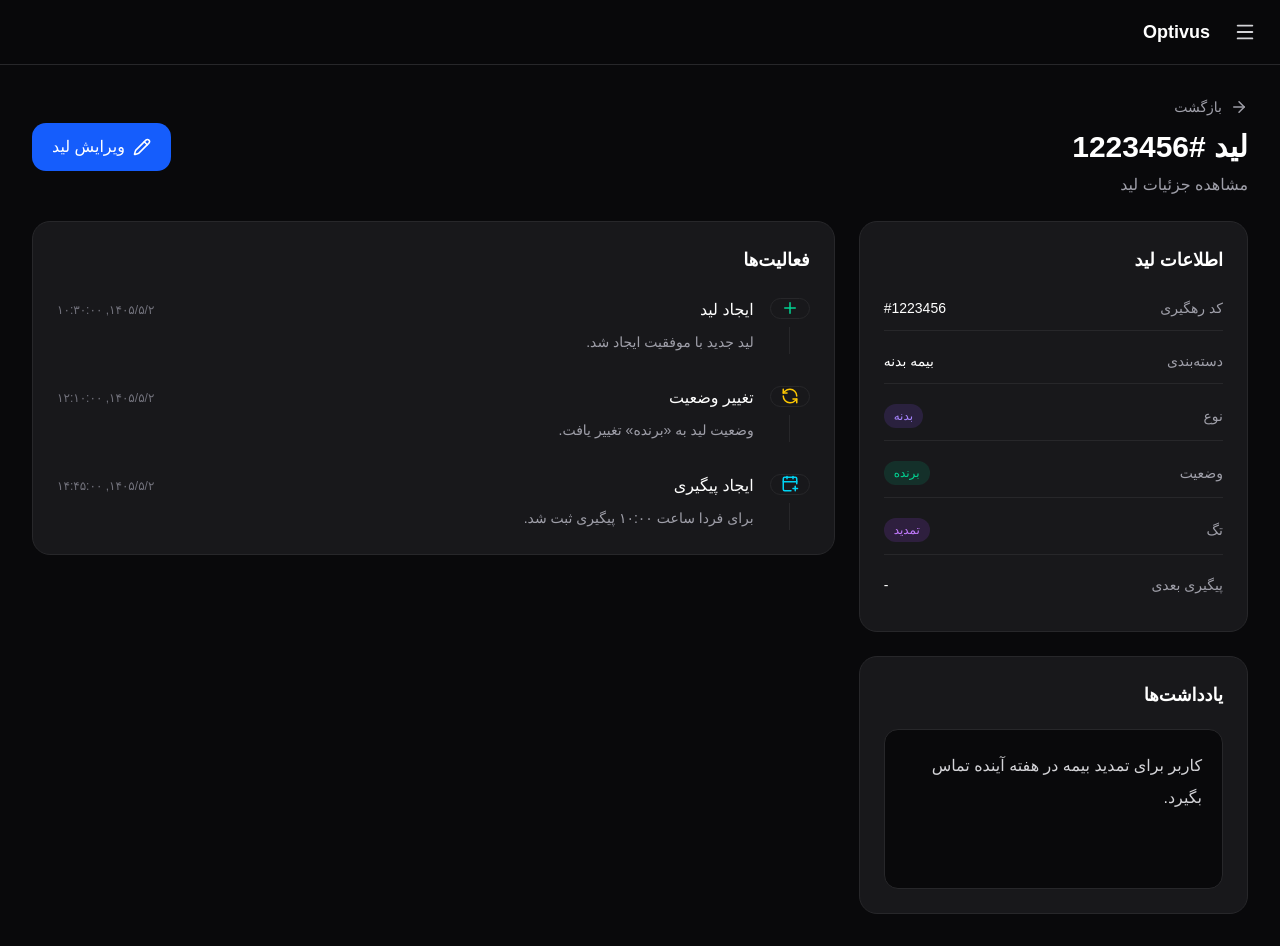
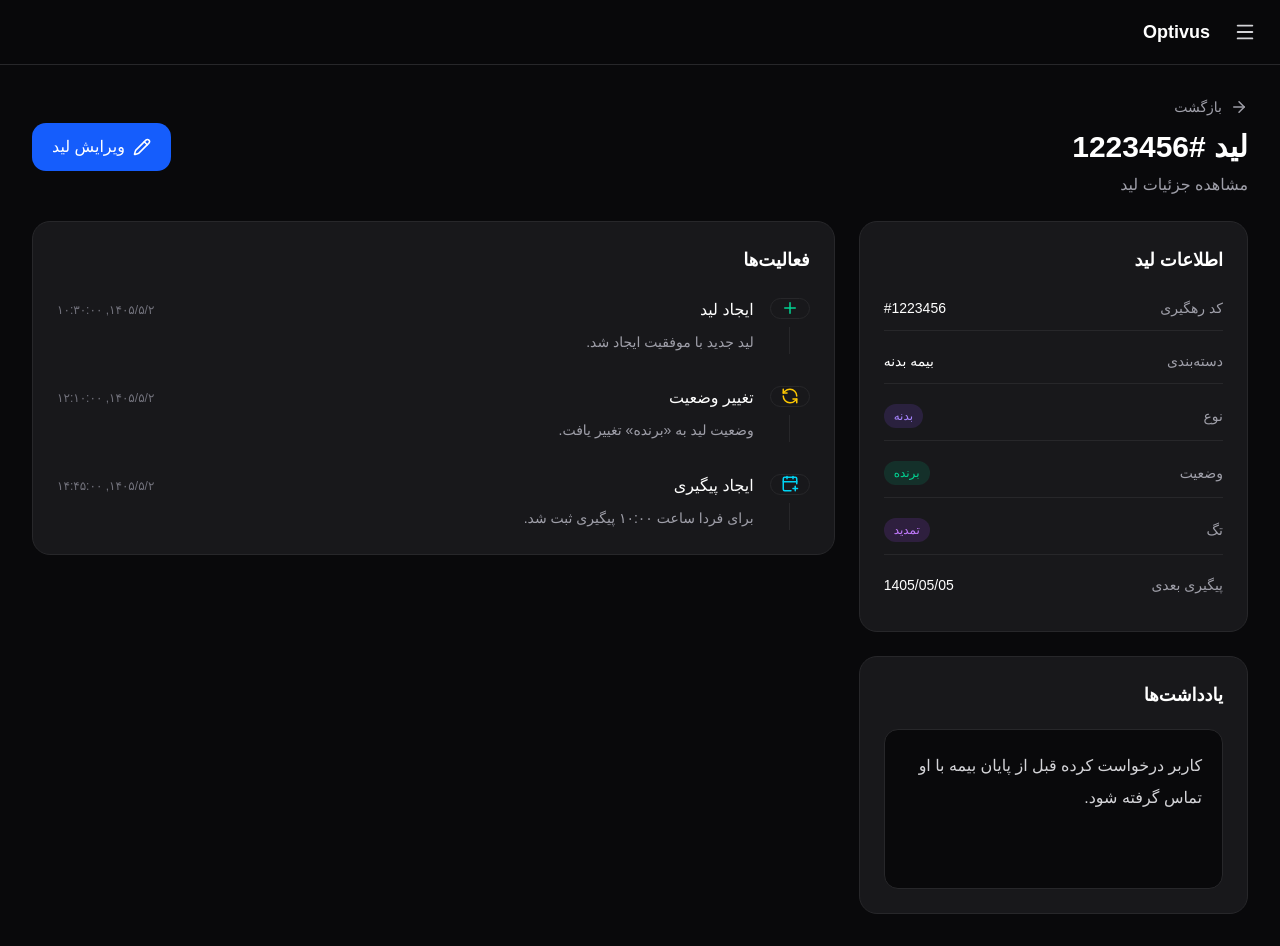
Before and after one commit to rezadrakhshan/Optivus-FrontEnd, a React (Vite) app: page /leads/1 in a window 1280 px wide. Built offline with nearby package versions, Linux system fonts and the light colour scheme.

Commit message:
feat(lead): Developed edit lead page, change mock and type stracture : Convert category to categoryId and add categoryName to lead mock

```diff
--- a/src/components/leads/LeadTable.tsx
+++ b/src/components/leads/LeadTable.tsx
@@ -38,7 +38,7 @@ export default function LeadsTable() {
                   #{lead.trackingCode}
                 </td>
 
-                <td className="px-6 py-5 text-zinc-300">{lead.category}</td>
+                <td className="px-6 py-5 text-zinc-300">{lead.categoryName}</td>
 
                 <td className="px-6 py-5">
                   <LeadBadge color={type.color}>{type.label}</LeadBadge>
--- a/src/components/leads/create/LeadForm.tsx
+++ b/src/components/leads/create/LeadForm.tsx
@@ -1,6 +1,5 @@
 import { useForm } from "react-hook-form";
 import { zodResolver } from "@hookform/resolvers/zod";
-
 
 import {
   leadFormSchema,
@@ -12,9 +11,10 @@ import { categories } from "../../../mock/categories";
 type Props = {
   mode: "create" | "edit";
   defaultValues?: Partial<LeadFormValues>;
+  onSubmit: (data: LeadFormValues) => void | Promise<void>;
 };
 
-export default function LeadForm({ mode, defaultValues }: Props) {
+export default function LeadForm({ mode, defaultValues, onSubmit }: Props) {
   const {
     register,
     handleSubmit,
@@ -39,10 +39,6 @@ export default function LeadForm({ mode, defaultValues }: Props) {
   const status = watch("status");
   const tag = watch("tag");
   const categoryId = watch("categoryId");
-
-  const onSubmit = async (data: LeadFormValues) => {
-    console.log(data);
-  };
 
   return (
     <form
--- a/src/components/leads/detail/LeadInfoCard.tsx
+++ b/src/components/leads/detail/LeadInfoCard.tsx
@@ -20,7 +20,7 @@ export default function LeadInfoCard({ lead }: Props) {
       <div className="space-y-5">
         <Row title="کد رهگیری">#{lead.trackingCode}</Row>
 
-        <Row title="دسته‌بندی">{lead.category}</Row>
+        <Row title="دسته‌بندی">{lead.categoryName}</Row>
 
         <Row title="نوع">
           <LeadBadge color={leadTypeMap[lead.type].color}>
--- a/src/mock/leads.ts
+++ b/src/mock/leads.ts
@@ -1,22 +1,20 @@
-import { type Lead } from "../types/lead";
+import type { Lead } from "../types/lead";
 
 export const leads: Lead[] = [
   {
     id: "1",
+
     trackingCode: 1223456,
-    category: "بیمه بدنه",
+
+    categoryId: "2",
+    categoryName: "بیمه بدنه",
+
     type: "CARBODY",
     status: "WON",
     tag: "RENEWED",
-    notes: "کاربر برای تمدید بیمه در هفته آینده تماس بگیرد.",
-  },
-  {
-    id: "2",
-    trackingCode: 2121212,
-    category: "شخص ثالث",
-    type: "THIRDPARTY",
-    status: "LOST",
-    tag: "FOLLOWUP",
-    notes: "کاربر برای تمدید بیمه در هفته آینده تماس بگیرد.",
+
+    nextFollowUp: "1405/05/05",
+
+    notes: "کاربر درخواست کرده قبل از پایان بیمه با او تماس گرفته شود.",
   },
 ];
--- a/src/pages/leads/CreateLeadPage.tsx
+++ b/src/pages/leads/CreateLeadPage.tsx
@@ -24,7 +24,15 @@ export default function CreateLeadPage() {
         </div>
       </div>
 
-      <LeadForm mode="create" />
+      <LeadForm
+        mode="create"
+        onSubmit={async (data) => {
+          console.log("CREATE", data);
+
+          // TODO:
+          // await createLead(data)
+        }}
+      />
     </div>
   );
 }
--- /dev/null
+++ b/src/pages/leads/EditLeadPage.tsx
@@ -0,0 +1,58 @@
+import { ArrowRight } from "lucide-react";
+import { useNavigate, useParams } from "react-router-dom";
+
+import LeadForm from "../../components/leads/create/LeadForm";
+
+import { leads } from "../../mock/leads";
+
+export default function EditLeadPage() {
+  const navigate = useNavigate();
+  const { id } = useParams();
+
+  const lead = leads.find((x) => x.id === id);
+
+  if (!lead) {
+    return (
+      <div className="rounded-xl border border-red-800 bg-red-950 p-6 text-red-300">
+        لید پیدا نشد.
+      </div>
+    );
+  }
+
+  return (
+    <div className="space-y-6">
+      <div>
+        <button
+          onClick={() => navigate(-1)}
+          className="mb-3 flex items-center gap-2 text-sm text-zinc-400 transition hover:text-white"
+        >
+          <ArrowRight size={18} />
+          بازگشت
+        </button>
+
+        <h1 className="text-3xl font-bold text-white">ویرایش لید</h1>
+
+        <p className="mt-2 text-zinc-400">اطلاعات لید را بروزرسانی کنید.</p>
+      </div>
+
+      <LeadForm
+        mode="edit"
+        defaultValues={{
+          trackingCode: lead.trackingCode,
+          categoryId: lead.categoryId,
+          type: lead.type,
+          status: lead.status,
+          tag: lead.tag,
+          nextFollowUp: lead.nextFollowUp,
+          notes: lead.notes,
+        }}
+        onSubmit={async (data) => {
+          console.log("UPDATE", id, data);
+
+          // TODO:
+          // await updateLead(id!, data)
+        }}
+      />
+    </div>
+  );
+}
--- a/src/routes/index.tsx
+++ b/src/routes/index.tsx
@@ -9,6 +9,7 @@ import DashboardLayout from "../layouts/DashboardLayout";
 import LeadsPage from "../pages/leads/LeadPage";
 import LeadDetailsPage from "../pages/leads/LeadDetailPage";
 import CreateLeadPage from "../pages/leads/CreateLeadPage";
+import EditLeadPage from "../pages/leads/EditLeadPage";
 
 export const router = createBrowserRouter([
   {
@@ -43,6 +44,10 @@ export const router = createBrowserRouter([
         path: "leads/create",
         element: <CreateLeadPage />,
       },
+      {
+        path: "leads/:id/edit",
+        element: <EditLeadPage />,
+      },
     ],
   },
 ]);
--- a/src/types/lead.ts
+++ b/src/types/lead.ts
@@ -21,7 +21,8 @@ export type LeadTag = (typeof LeadTag)[keyof typeof LeadTag];
 export interface Lead {
   id: string;
   trackingCode: number;
-  category: string;
+  categoryId: string;
+  categoryName:string;
   type: LeadType;
   status: LeadStatus;
   tag: LeadTag;
```
